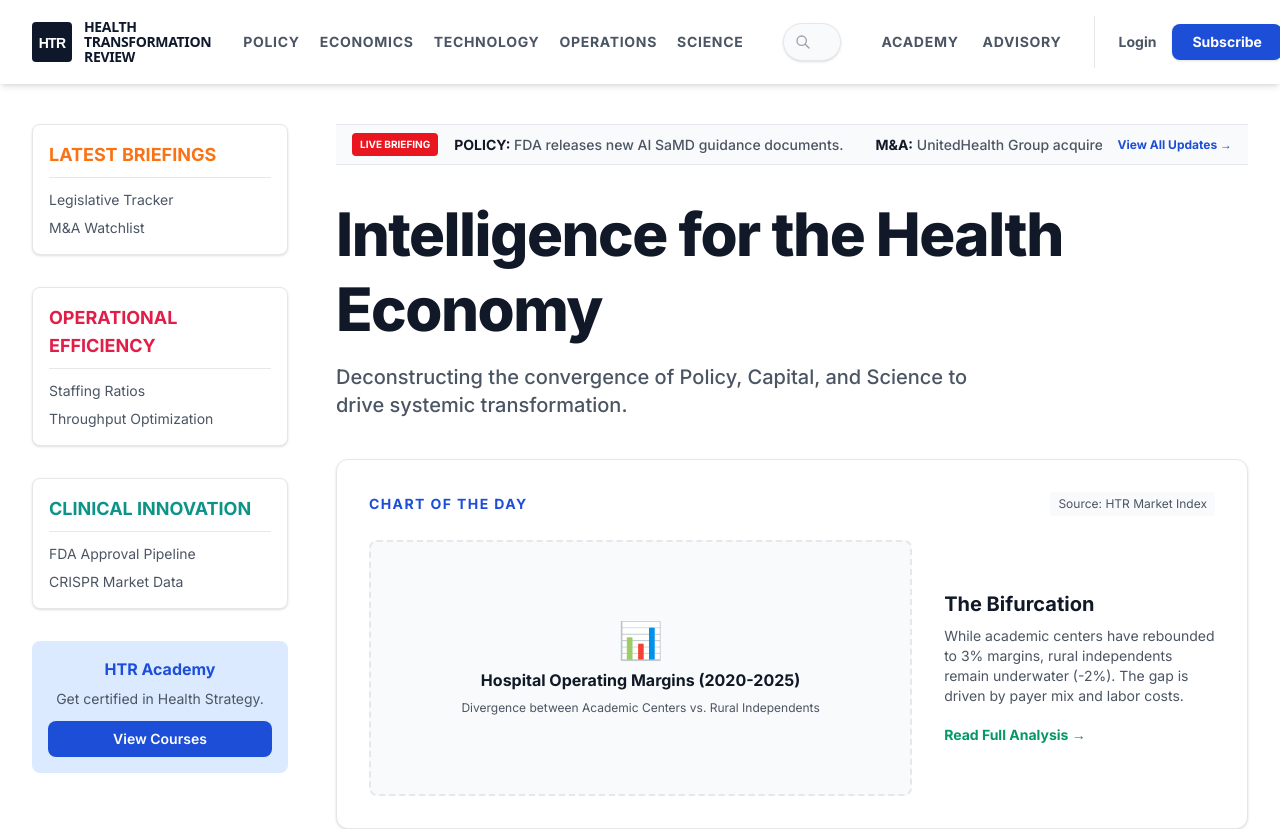
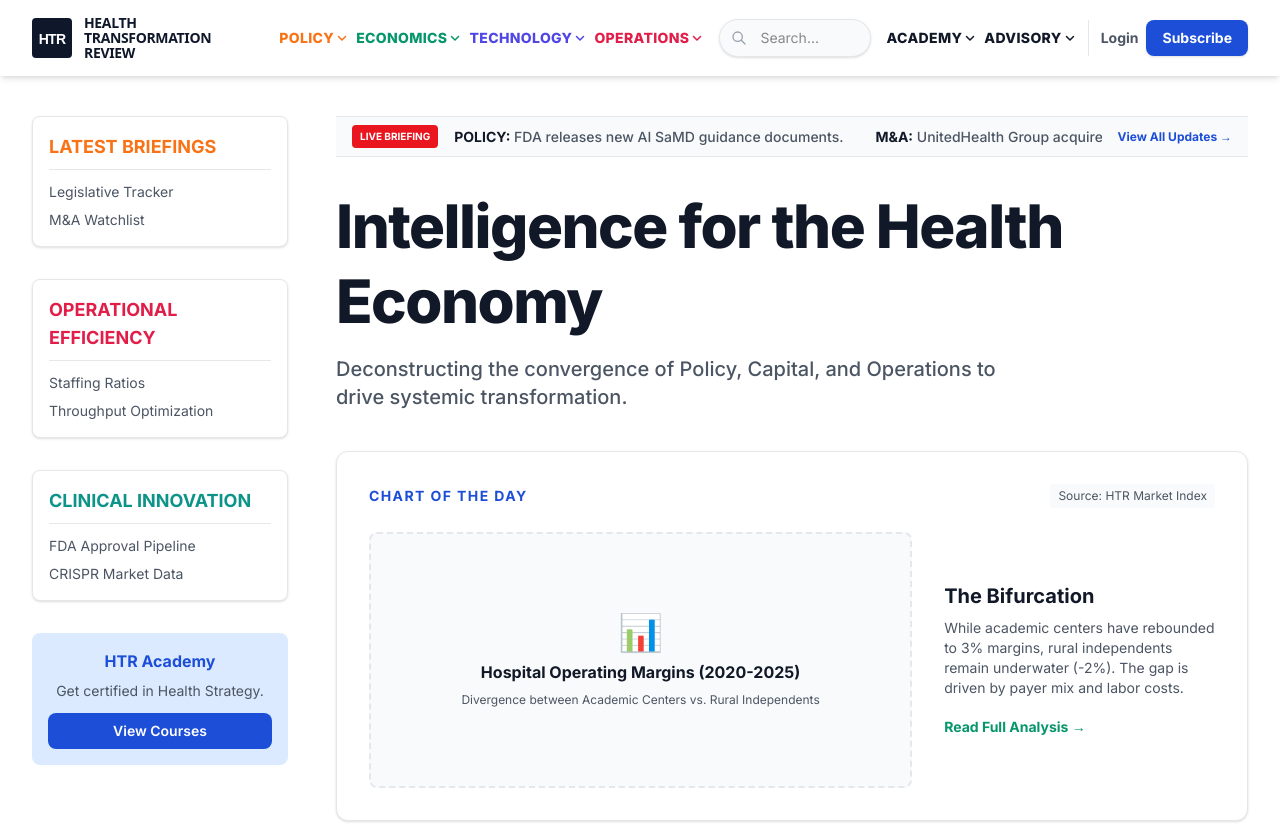
Before and after one commit to bbensaid/htr-test, a Next.js app: page / in a window 1280 px wide. Shown: the top 829 px of the page. Built offline with nearby package versions, Linux system fonts and the light colour scheme.

Commit message:
4 pillars only

```diff
--- a/app/page.tsx
+++ b/app/page.tsx
@@ -1,18 +1,17 @@
-// app/page.tsx (THE 5-PILLAR NEWSROOM LAYOUT)
+// app/page.tsx (Science Removed)
 
 import Sidebar from "@/components/Sidebar";
 import NewsTicker from "@/components/NewsTicker";
 import Link from "next/link";
 
 const HomePage: React.FC = () => {
-  // The 5 Strategic Pillars
+  // The 4 Strategic Pillars (Science Removed)
   const pillars = [
     {
       title: "POLICY",
       icon: "🏛️",
       description: "Regulation, Mandates & Global Frameworks.",
       href: "/policy",
-      // Orange Theme
       titleColor: "text-card-policy",
       borderColor: "border-card-policy",
     },
@@ -21,7 +20,6 @@
       icon: "📈",
       description: "Finance, Markets & Value-Based Care.",
       href: "/economics",
-      // Green Theme
       titleColor: "text-card-economics",
       borderColor: "border-card-economics",
     },
@@ -30,7 +28,6 @@
       icon: "⚡",
       description: "AI, Digital Health & Cyber Infrastructure.",
       href: "/technology",
-      // Indigo Theme
       titleColor: "text-card-tech",
       borderColor: "border-card-tech",
     },
@@ -39,18 +36,8 @@
       icon: "🏥",
       description: "Workforce, Workflow & Care Delivery.",
       href: "/operations",
-      // Rose Theme (New)
       titleColor: "text-card-operations",
       borderColor: "border-card-operations",
-    },
-    {
-      title: "SCIENCE",
-      icon: "🧬",
-      description: "Pharma, Biotech & Clinical Innovation.",
-      href: "/science",
-      // Teal Theme (New)
-      titleColor: "text-card-science",
-      borderColor: "border-card-science",
     },
   ];
 
@@ -72,12 +59,12 @@
             Intelligence for the Health Economy
           </h1>
           <p className="text-xl text-text-body font-medium max-w-2xl">
-            Deconstructing the convergence of Policy, Capital, and Science to
+            Deconstructing the convergence of Policy, Capital, and Operations to
             drive systemic transformation.
           </p>
         </div>
 
-        {/* 3. CHART OF THE DAY (Data-First Visualization) */}
+        {/* 3. CHART OF THE DAY */}
         <div className="mb-12 bg-surface border border-ui-border rounded-xl p-8 shadow-sm">
           <div className="flex justify-between items-center mb-6">
             <h3 className="text-sm font-bold text-ui-primary uppercase tracking-widest">
@@ -120,13 +107,12 @@
           </div>
         </div>
 
-        {/* 4. THE 5-PILLAR GRID */}
+        {/* 4. THE 4-PILLAR GRID */}
         <h2 className="text-2xl font-bold text-text-heading mb-6 border-b border-ui-border pb-2">
           Explore by Pillar
         </h2>
 
-        {/* Responsive Grid: 1 col mobile, 2 col tablet, 3 col desktop, wrapping naturally */}
-        <div className="grid grid-cols-1 md:grid-cols-2 xl:grid-cols-3 gap-6 mb-12">
+        <div className="grid grid-cols-1 md:grid-cols-2 gap-6 mb-12">
           {pillars.map((pillar) => (
             <Link
               key={pillar.title}
--- a/app/science/analysis/[id]/page.tsx
+++ /dev/null
@@ -1,2 +0,0 @@
-import ArticlePageTemplate from "@/components/ArticlePageTemplate";
-export default ArticlePageTemplate;
--- a/app/science/genomics/page.tsx
+++ /dev/null
@@ -1,11 +0,0 @@
-import CategoryPage from "@/components/CategoryPage";
-export default function Page() {
-  return (
-    <CategoryPage
-      pillar="Science"
-      title="Genomics & Precision Med"
-      description="CRISPR, genetic testing, and personalized therapy."
-      colorClass="text-card-science"
-    />
-  );
-}
--- a/app/science/medtech/page.tsx
+++ /dev/null
@@ -1,11 +0,0 @@
-import CategoryPage from "@/components/CategoryPage";
-export default function Page() {
-  return (
-    <CategoryPage
-      pillar="Science"
-      title="MedTech Devices"
-      description="Robotics, implantables, and diagnostic hardware."
-      colorClass="text-card-science"
-    />
-  );
-}
--- a/app/science/pharma/page.tsx
+++ /dev/null
@@ -1,11 +0,0 @@
-import CategoryPage from "@/components/CategoryPage";
-export default function Page() {
-  return (
-    <CategoryPage
-      pillar="Science"
-      title="Pharma & Biotech"
-      description="Drug pricing models, supply chain, and biosimilars."
-      colorClass="text-card-science"
-    />
-  );
-}
--- a/app/science/trials/page.tsx
+++ /dev/null
@@ -1,11 +0,0 @@
-import CategoryPage from "@/components/CategoryPage";
-export default function Page() {
-  return (
-    <CategoryPage
-      pillar="Science"
-      title="Clinical Trials R&D"
-      description="Decentralized trials and FDA approval pipelines."
-      colorClass="text-card-science"
-    />
-  );
-}
--- a/components/Header.tsx
+++ b/components/Header.tsx
@@ -1,11 +1,11 @@
-// components/Header.tsx (FIXED WIDTH TO MATCH PAGE CONTENT)
+// components/Header.tsx
 
 import React from "react";
 import Link from "next/link";
 import Logo from "./Logo";
 import NavDropdown from "./NavDropdown";
 
-// --- 1. INTELLIGENCE PILLARS (Left) ---
+// --- 1. INTELLIGENCE PILLARS ---
 const policyItems = [
   { href: "/policy/regulation", label: "Regulation & Legislation" },
   { href: "/policy/mandates", label: "Public Health Mandates" },
@@ -34,14 +34,7 @@
   { href: "/operations/sites", label: "Alternative Sites (ASC/Home)" },
 ];
 
-const scienceItems = [
-  { href: "/science/pharma", label: "Pharma & Biotech" },
-  { href: "/science/trials", label: "Clinical Trials R&D" },
-  { href: "/science/genomics", label: "Genomics & Precision Med" },
-  { href: "/science/medtech", label: "MedTech Devices" },
-];
-
-// --- 2. SERVICES (Right) ---
+// --- 2. SERVICES (Right Side) ---
 const advisoryItems = [
   { href: "/advisory/consulting", label: "Strategic Consulting" },
   { href: "/advisory/research", label: "Custom Research Projects" },
@@ -60,29 +53,41 @@
 const Header: React.FC = () => {
   return (
     <header className="sticky top-0 z-50 bg-white shadow-md">
-      {/* CRITICAL FIX: Reverted 'w-full px-6' to 'container mx-auto p-4 md:px-8'
-         This ensures the header width aligns perfectly with your Sidebar/Content grid.
-      */}
-      <div className="container mx-auto p-4 md:px-8 flex flex-col xl:flex-row items-center justify-between gap-4">
+      <div className="container mx-auto p-4 md:px-8 flex flex-col xl:flex-row items-center justify-between gap-1">
         {/* LEFT GROUP: Logo + Pillars */}
-        <div className="flex items-center gap-6 w-full xl:w-auto justify-between xl:justify-start">
+        <div className="flex items-center gap-16 flex-shrink-0 w-full xl:w-auto justify-between xl:justify-start">
           <Link href="/">
             <Logo />
           </Link>
 
-          {/* Pillars: Hidden on small screens, flex on XL */}
-          <nav className="hidden xl:flex items-center space-x-1">
-            <NavDropdown label="POLICY" items={policyItems} />
-            <NavDropdown label="ECONOMICS" items={economicsItems} />
-            <NavDropdown label="TECHNOLOGY" items={technologyItems} />
-            <NavDropdown label="OPERATIONS" items={operationsItems} />
-            <NavDropdown label="SCIENCE" items={scienceItems} />
+          {/* Pillars Navigation - Zero spacing between items (controlled by button padding) */}
+          <nav className="hidden xl:flex items-center space-x-0">
+            <NavDropdown
+              label="POLICY"
+              items={policyItems}
+              colorClass="text-card-policy"
+            />
+            <NavDropdown
+              label="ECONOMICS"
+              items={economicsItems}
+              colorClass="text-card-economics"
+            />
+            <NavDropdown
+              label="TECHNOLOGY"
+              items={technologyItems}
+              colorClass="text-card-tech"
+            />
+            <NavDropdown
+              label="OPERATIONS"
+              items={operationsItems}
+              colorClass="text-card-operations"
+            />
           </nav>
         </div>
 
-        {/* CENTER GROUP: Search (Responsive Width) */}
-        {/* Removed fixed margin, allowing it to flex naturally in the center space */}
-        <div className="hidden md:flex flex-grow justify-center px-4 max-w-lg">
+        {/* CENTER GROUP: Search */}
+        {/* Maximum Expansion: No margins, no max-width constraints */}
+        <div className="hidden md:flex flex-grow justify-center min-w-0 px-2">
           <div className="relative w-full">
             <input
               type="text"
@@ -106,22 +111,23 @@
         </div>
 
         {/* RIGHT GROUP: Services + Auth */}
-        <div className="flex items-center gap-6 w-full xl:w-auto justify-end">
-          <nav className="hidden md:flex items-center space-x-2 border-r border-ui-border pr-6">
+        <div className="flex items-center gap-1 flex-shrink-0 w-full xl:w-auto justify-end">
+          {/* Services - Zero spacing */}
+          <nav className="hidden md:flex items-center space-x-0 border-r border-ui-border pr-2">
             <NavDropdown label="ACADEMY" items={academyItems} />
             <NavDropdown label="ADVISORY" items={advisoryItems} />
           </nav>
 
-          <div className="flex items-center gap-4">
+          <div className="flex items-center gap-1 pl-1">
             <Link
               href="/login"
-              className="text-sm font-bold text-text-body hover:text-ui-primary whitespace-nowrap"
+              className="text-sm font-bold text-text-body hover:text-ui-primary whitespace-nowrap px-1"
             >
               Login
             </Link>
             <Link
               href="/subscribe"
-              className="px-5 py-2 bg-ui-primary text-ui-text-on-primary text-sm font-bold rounded-lg hover:opacity-90 transition shadow-sm whitespace-nowrap"
+              className="px-4 py-2 bg-ui-primary text-ui-text-on-primary text-sm font-bold rounded-lg hover:opacity-90 transition shadow-sm whitespace-nowrap"
             >
               Subscribe
             </Link>
--- a/components/NavDropdown.tsx
+++ b/components/NavDropdown.tsx
@@ -1,48 +1,80 @@
 // components/NavDropdown.tsx
 "use client";
 
-import React, { useState } from "react";
+import React, { useState, useRef } from "react";
 import Link from "next/link";
 
-interface DropdownItem {
+interface NavItem {
   href: string;
   label: string;
 }
 
 interface NavDropdownProps {
   label: string;
-  items: DropdownItem[];
+  items: NavItem[];
+  colorClass?: string;
 }
 
-const NavDropdown: React.FC<NavDropdownProps> = ({ label, items }) => {
+const NavDropdown: React.FC<NavDropdownProps> = ({
+  label,
+  items,
+  colorClass = "text-text-heading",
+}) => {
   const [isOpen, setIsOpen] = useState(false);
+  const timeoutRef = useRef<NodeJS.Timeout | null>(null);
+
+  const handleMouseEnter = () => {
+    if (timeoutRef.current) clearTimeout(timeoutRef.current);
+    setIsOpen(true);
+  };
+
+  const handleMouseLeave = () => {
+    timeoutRef.current = setTimeout(() => {
+      setIsOpen(false);
+    }, 200);
+  };
 
   return (
     <div
-      className="relative h-full flex items-center" // Ensure full height alignment
-      onMouseEnter={() => setIsOpen(true)}
-      onMouseLeave={() => setIsOpen(false)}
+      className="relative group"
+      onMouseEnter={handleMouseEnter}
+      onMouseLeave={handleMouseLeave}
     >
-      {/* Main Link */}
-      <Link
-        href={items[0].href}
-        className="text-text-body hover:text-ui-primary transition duration-150 text-sm font-bold tracking-wider uppercase px-2 py-4" // Increased padding for easier target
-        onClick={() => setIsOpen(!isOpen)}
+      {/* TRIGGER BUTTON: Reduced padding from px-3 to px-1 to save horizontal space */}
+      <button
+        className={`flex items-center gap-0.5 px-1 py-2 text-sm font-extrabold uppercase tracking-wide transition-colors ${colorClass} hover:opacity-80`}
+        aria-expanded={isOpen}
       >
         {label}
-      </Link>
+        <svg
+          className={`w-3 h-3 transition-transform duration-200 ${
+            isOpen ? "rotate-180" : ""
+          }`}
+          fill="none"
+          stroke="currentColor"
+          viewBox="0 0 24 24"
+        >
+          <path
+            strokeLinecap="round"
+            strokeLinejoin="round"
+            strokeWidth="3"
+            d="M19 9l-7 7-7-7"
+          />
+        </svg>
+      </button>
 
-      {/* Dropdown Container */}
+      {/* DROPDOWN MENU */}
       {isOpen && (
-        // CRITICAL FIX: Added 'pt-2' (padding top) to create an invisible bridge.
-        // The menu styling is now on the inner div, so the gap is "filled" by this invisible padding.
-        <div className="absolute top-full left-0 pt-2 w-60 z-50">
-          <div className="bg-white border border-ui-border rounded-md shadow-lg py-2">
+        <div className="absolute left-0 mt-0 w-56 bg-white border border-ui-border rounded-lg shadow-xl z-50 animate-in fade-in zoom-in-95 duration-150">
+          <div
+            className={`h-1 w-full ${colorClass.replace("text-", "bg-")}`}
+          ></div>
+          <div className="py-2">
             {items.map((item) => (
               <Link
                 key={item.href}
                 href={item.href}
-                className="block px-4 py-2 text-sm text-text-body hover:bg-ui-bg-light hover:text-ui-primary transition duration-150"
+                className="block px-4 py-2.5 text-sm text-text-body font-medium hover:bg-surface-muted hover:text-ui-primary transition-colors"
                 onClick={() => setIsOpen(false)}
               >
                 {item.label}
```
Also changed, not shown: components/Footer.tsx (+3 -13 lines), app/science/page.tsx (deleted).
